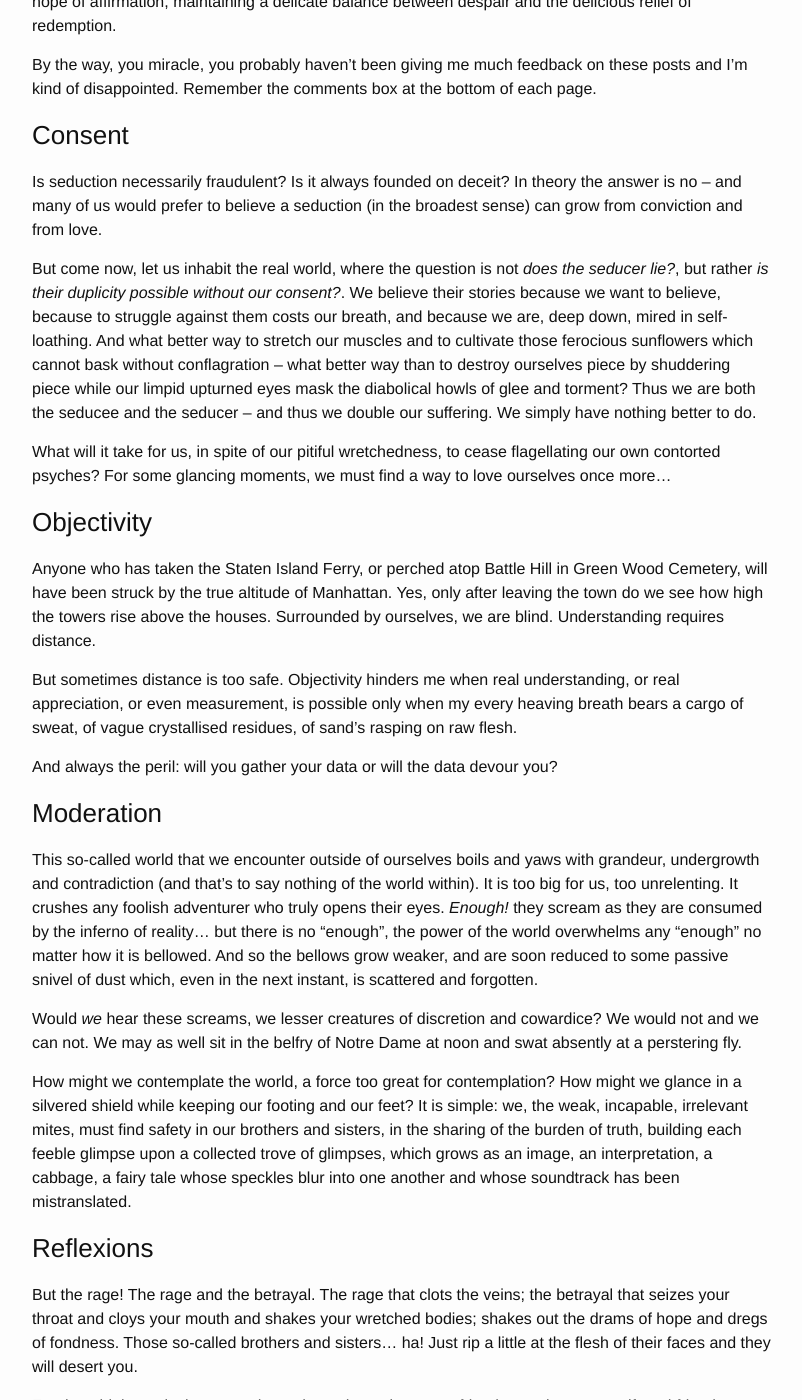
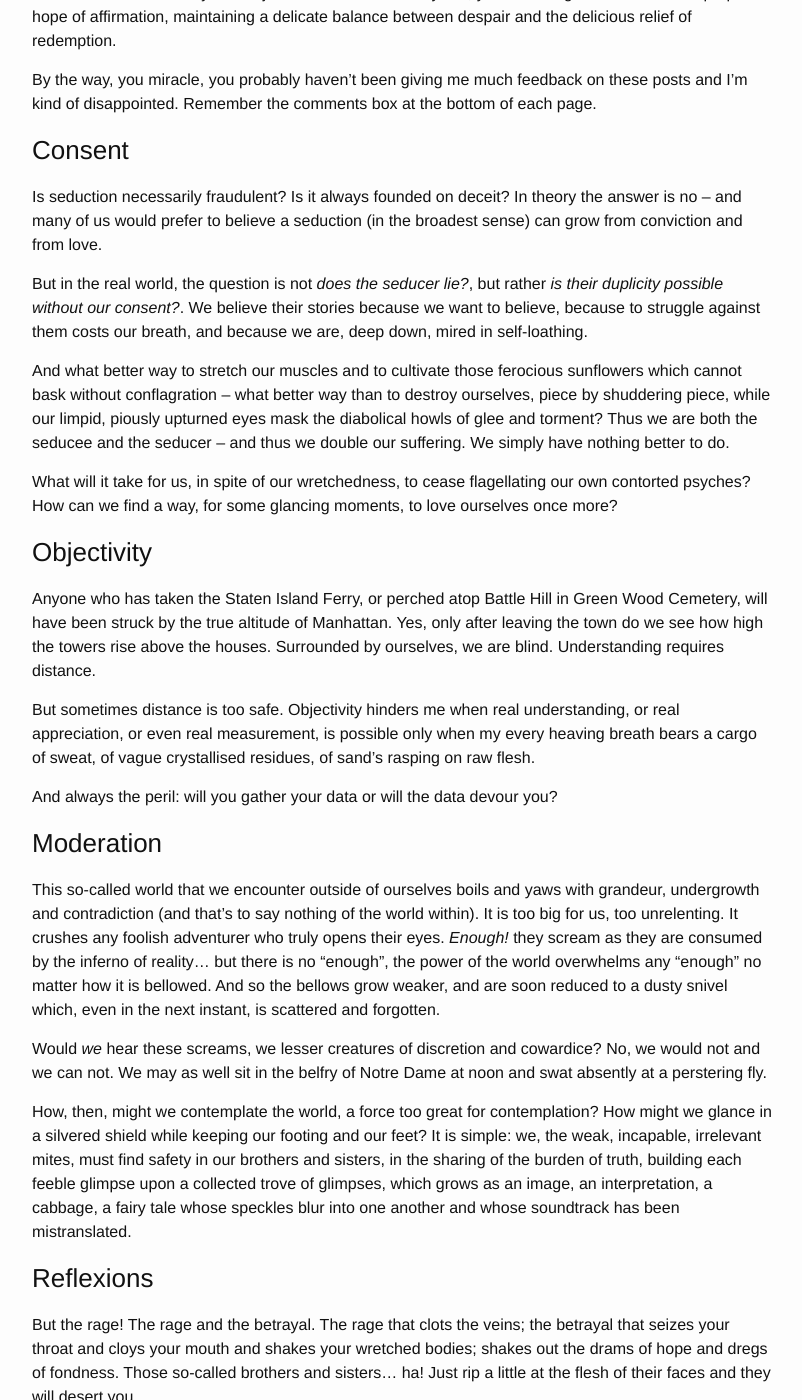
Before and after one commit to Allium/WithoutHeadOrFoot, a Jekyll site: the page built from _posts/2016-05-15-Collected-Broodings.md, in a window 1280 px wide and 1400 px high, scrolled down 1605 px. Shown: the whole window, without its empty margins (238-1040 px from the left). Built offline with Jekyll 4.4.1, drawn with Linux system fonts in a browser that asks for light colours; comment, search, counter and statistics services are not loaded; some of the changed text lies outside the part shown.

Commit message:
Minor re-writes Broodings

```diff
--- a/_posts/2016-05-15-Collected-Broodings.md
+++ b/_posts/2016-05-15-Collected-Broodings.md
@@ -8,17 +8,19 @@
 
 ### Meaning
 
-We are laughable creatures, aren't we? Our convictions, our pitiful pecadillos eliciting furies of consternation and contrition -- as if they mattered!
+We are laughable creatures, aren't we? Our convictions, our pitiful pecadillos, eliciting furies of consternation and contrition -- as if they mattered!
 
 What's worse is that it's all a masquerade, a collective self-deception whereby we flee the uncomfortable truth: yes, each one of has, wincing, mincing, squinting into the glorious void, momentarily flayed our superficial consciousness from its anchor, the ego, to find that our precious lived reality is of *utter inconsequence*.
 
-The arbitrary pointlessness of existence would crush us, so we run, we drown its rumble with whoops and sobs and cackles and screams and love... But there is another possibilitiy! We could accept that the root of the pointlessness lies not in our *lives* but in our *system of values*. Bizarrely, we are more willing to relegate our lives and our agency to meaningless fumbling, than we are to question our mental framework for understanding and evaluating the world. Why? Why can't I begin with *myself* as the centre of a cosmos whose webs of logic and morality emanate from *me*? The burden of justification could then be shifted from me, to anything that is not me.
+The arbitrary pointlessness of existence would crush us, so we run, we drown its rumble with whoops and sobs and cackles and screams and love... But there is another possibilitiy. We could accept that the pointlessness is rooted not in our *lives* but in our *system of values*. Bizarrely, we are more willing to relegate our lives and our agency to meaningless fumbling, than we are to question our mental framework for understanding and evaluating the world. Why? Why can't I begin with *myself* as the centre of a cosmos whose webs of logic and morality emanate from *me*? The burden of justification could then be shifted from me, to anything that is not me.
 
-In fact there were ages of humanity where this view prevailed (and it still survives in pockets). But such is our species' thirst for externalisation that we create powerful spirits and gods to haul the burden back onto ourselves. We are psychologically incapable of *being* the meaning of our own lives; our joys and sufferings must have causes beyond us -- indeed, they must have *witnesses* beyond us, because nothing is more abhorrent to us than (a) ultimate responsibility, and (b) a vacuum of communion.
+In fact, there were ages of humanity where this view prevailed (and it still survives in pockets). But such is our species' thirst for externalisation that we create powerful spirits and gods to haul the burden back onto ourselves. We are psychologically incapable of *being* the meaning of our own lives: our joys and sufferings must have causes beyond us. Indeed, they must have *witnesses* beyond us, because nothing is more abhorrent than (a) ultimate responsibility, and (b) a vacuum of communion.
 
-The dislocation continues: today cosmology, evolutionary biology, and abstract maths have recomposed reality in tones of ahuman objectivity. Today we are truly annihilated.
+The dislocation continues. Today, cosmology, evolutionary biology, and abstract maths have recomposed reality in tones of ahuman objectivity. Today we are truly annihilated.
 
-But what if we were to try reclaim consequence? Now we know where mankind went wrong in the past, we could attempt to centralise, sparing ourselves the perpetual lie that is our present existence [the lie that we have worth, when all evidence under our system of values says otherwise]. Can we reject the values and psychology that our forbears have, over millennia, so carefully sculpted for our benefit? I say yes. I say the greatest gift our ancestors have given us is the power to destroy their gifts, their edifices; the power to overcome ourselves and what they have made of us. Only in so doing can we vanquish despair and truly grasp life.
+But what if we were to try reclaim consequence? Now we know where mankind went wrong in the past, we could attempt to centralise, sparing ourselves the perpetual lie of our present existence [the lie that we have worth, when all evidence under our system of values says otherwise]. Can we reject the values, the psychology, the "humanity", that our forbears have, over millennia, so carefully sculpted for our benefit?
+
+I say yes. I say the greatest gift our ancestors have given us is the power to destroy their gifts; the power to overcome what they have made of us. Only in so doing can we vanquish despair and truly grasp life.
 
 True, judged by any present standards, such action will condemn us to monstrosity. But judged by any present standards, we are already monsters.
 
@@ -43,36 +45,38 @@
 
 Is seduction necessarily fraudulent? Is it always founded on deceit? In theory the answer is no -- and many of us would prefer to believe a seduction (in the broadest sense) can grow from conviction and from love.
 
-But come now, let us inhabit the real world, where the question is not *does the seducer lie?*, but rather *is their duplicity possible without our consent?*. We believe their stories because we want to believe, because to struggle against them costs our breath, and because we are, deep down, mired in self-loathing. And what better way to stretch our muscles and to cultivate those ferocious sunflowers which cannot bask without conflagration -- what better way than to destroy ourselves piece by shuddering piece while our limpid upturned eyes mask the diabolical howls of glee and torment? Thus we are both the seducee and the seducer -- and thus we double our suffering. We simply have nothing better to do.
+But in the real world, the question is not *does the seducer lie?*, but rather *is their duplicity possible without our consent?*. We believe their stories because we want to believe, because to struggle against them costs our breath, and because we are, deep down, mired in self-loathing.
 
-What will it take for us, in spite of our pitiful wretchedness, to cease flagellating our own contorted psyches? For some glancing moments, we must find a way to love ourselves once more...
+And what better way to stretch our muscles and to cultivate those ferocious sunflowers which cannot bask without conflagration -- what better way than to destroy ourselves, piece by shuddering piece, while our limpid, piously upturned eyes mask the diabolical howls of glee and torment? Thus we are both the seducee and the seducer -- and thus we double our suffering. We simply have nothing better to do.
+
+What will it take for us, in spite of our wretchedness, to cease flagellating our own contorted psyches? How can we find a way, for some glancing moments, to love ourselves once more?
 
 
 ### Objectivity
 
 Anyone who has taken the Staten Island Ferry, or perched atop Battle Hill in Green Wood Cemetery, will have been struck by the true altitude of Manhattan. Yes, only after leaving the town do we see how high the towers rise above the houses. Surrounded by ourselves, we are blind. Understanding requires distance.
 
-But sometimes distance is too safe. Objectivity hinders me when real understanding, or real appreciation, or even measurement, is possible only when my every heaving breath bears a cargo of sweat, of vague crystallised residues, of sand's rasping on raw flesh.
+But sometimes distance is too safe. Objectivity hinders me when real understanding, or real appreciation, or even real measurement, is possible only when my every heaving breath bears a cargo of sweat, of vague crystallised residues, of sand's rasping on raw flesh.
 
 And always the peril: will you gather your data or will the data devour you?
 
 
 ### Moderation
 
-This so-called world that we encounter outside of ourselves boils and yaws with grandeur, undergrowth and contradiction (and that's to say nothing of the world within). It is too big for us, too unrelenting. It crushes any foolish adventurer who truly opens their eyes. *Enough!* they scream as they are consumed by the inferno of reality... but there is no "enough", the power of the world overwhelms any "enough" no matter how it is bellowed. And so the bellows grow weaker, and are soon reduced to some passive snivel of dust which, even in the next instant, is scattered and forgotten.
+This so-called world that we encounter outside of ourselves boils and yaws with grandeur, undergrowth and contradiction (and that's to say nothing of the world within). It is too big for us, too unrelenting. It crushes any foolish adventurer who truly opens their eyes. *Enough!* they scream as they are consumed by the inferno of reality... but there is no "enough", the power of the world overwhelms any "enough" no matter how it is bellowed. And so the bellows grow weaker, and are soon reduced to a dusty snivel which, even in the next instant, is scattered and forgotten.
 
-Would *we* hear these screams, we lesser creatures of discretion and cowardice? We would not and we can not. We may as well sit in the belfry of Notre Dame at noon and swat absently at a perstering fly.
+Would *we* hear these screams, we lesser creatures of discretion and cowardice? No, we would not and we can not. We may as well sit in the belfry of Notre Dame at noon and swat absently at a perstering fly.
 
-How might we contemplate the world, a force too great for contemplation? How might we glance in a silvered shield while keeping our footing and our feet? It is simple: we, the weak, incapable, irrelevant mites, must find safety in our brothers and sisters, in the sharing of the burden of truth, building each feeble glimpse upon a collected trove of glimpses, which grows as an image, an interpretation, a cabbage, a fairy tale whose speckles blur into one another and whose soundtrack has been mistranslated.
+How, then, might we contemplate the world, a force too great for contemplation? How might we glance in a silvered shield while keeping our footing and our feet? It is simple: we, the weak, incapable, irrelevant mites, must find safety in our brothers and sisters, in the sharing of the burden of truth, building each feeble glimpse upon a collected trove of glimpses, which grows as an image, an interpretation, a cabbage, a fairy tale whose speckles blur into one another and whose soundtrack has been mistranslated.
 
 
 ### Reflexions
 
 But the rage! The rage and the betrayal. The rage that clots the veins; the betrayal that seizes your throat and cloys your mouth and shakes your wretched bodies; shakes out the drams of hope and dregs of fondness. Those so-called brothers and sisters... ha! Just rip a little at the flesh of their faces and they will desert you.
 
-For they think precisely as you do; and you do not love your friends; you love yourself; and friends are mere fiends who sanctify our obsessions.
+For they think precisely as you do, and you do not love your friends: you love yourself! Friends are mere fiends who sanctify your obsession.
 
-And yet, in your deepest psyche, do you not struggle against this narcissism? You challenge yourself, no doubt -- we all do. And challenges do change us. But challenges can also be overcome -- yes, they may be created *solely for that purpose*. Not every challenge is an honest challenge! Most are artfully orchestrated propaganda, designed to keep us safe from thought.
+And yet, in your deepest psyche, do you not struggle against this narcissism? You challenge yourself, no doubt -- we all do. And challenges do change one. But challenges can also be overcome -- yes, they may be created *solely for that purpose*. Not every challenge is an honest challenge! Most are artfully orchestrated propaganda, designed to keep one safe from thought.
 
 A poverty of thought is a poverty of self. Here we are, trivial once more, mopping our jaundiced brows and wheezing at the exertion of self-delusion. An amazing feat. A triumph of human ingenuity.
 
```
